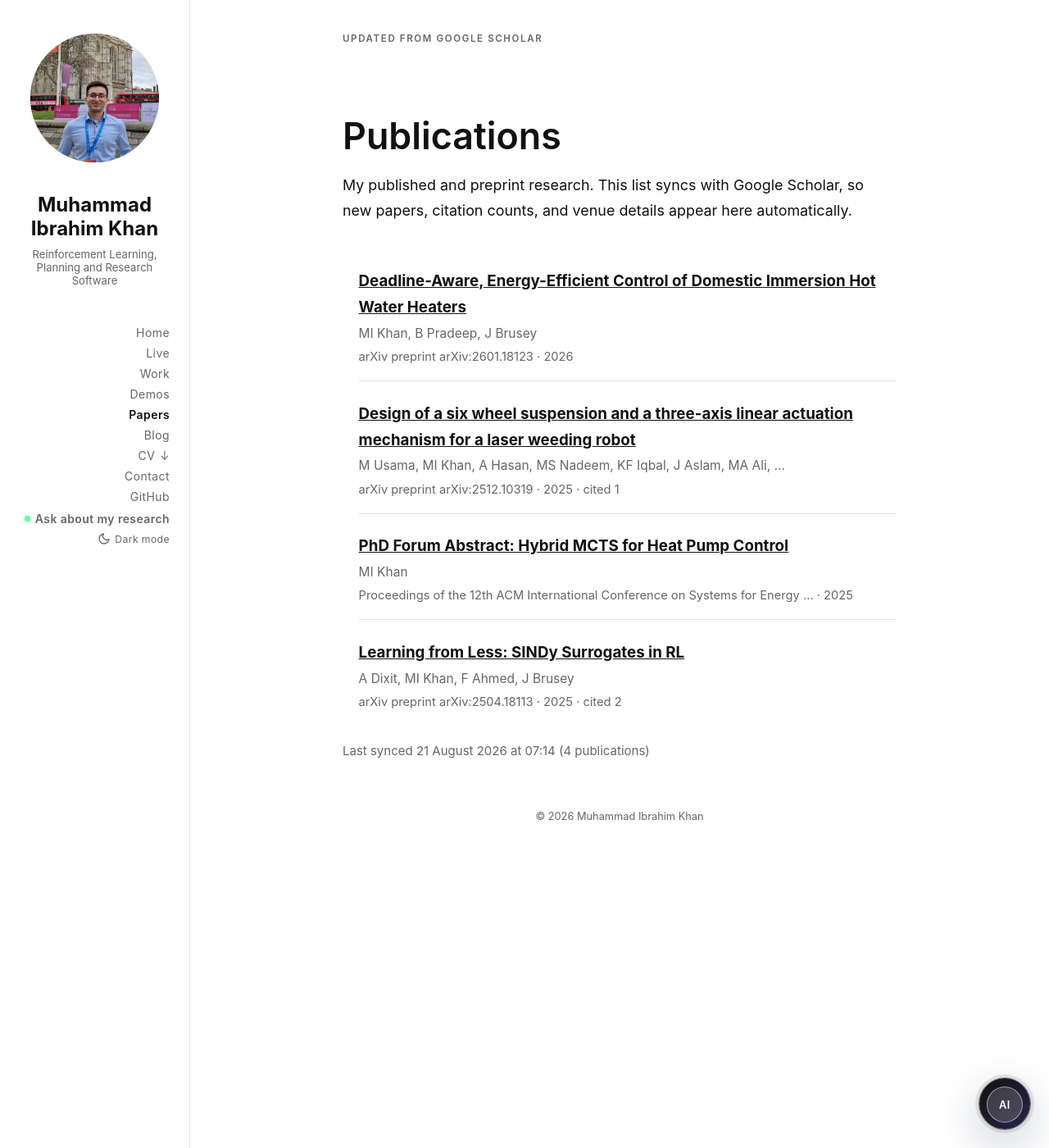
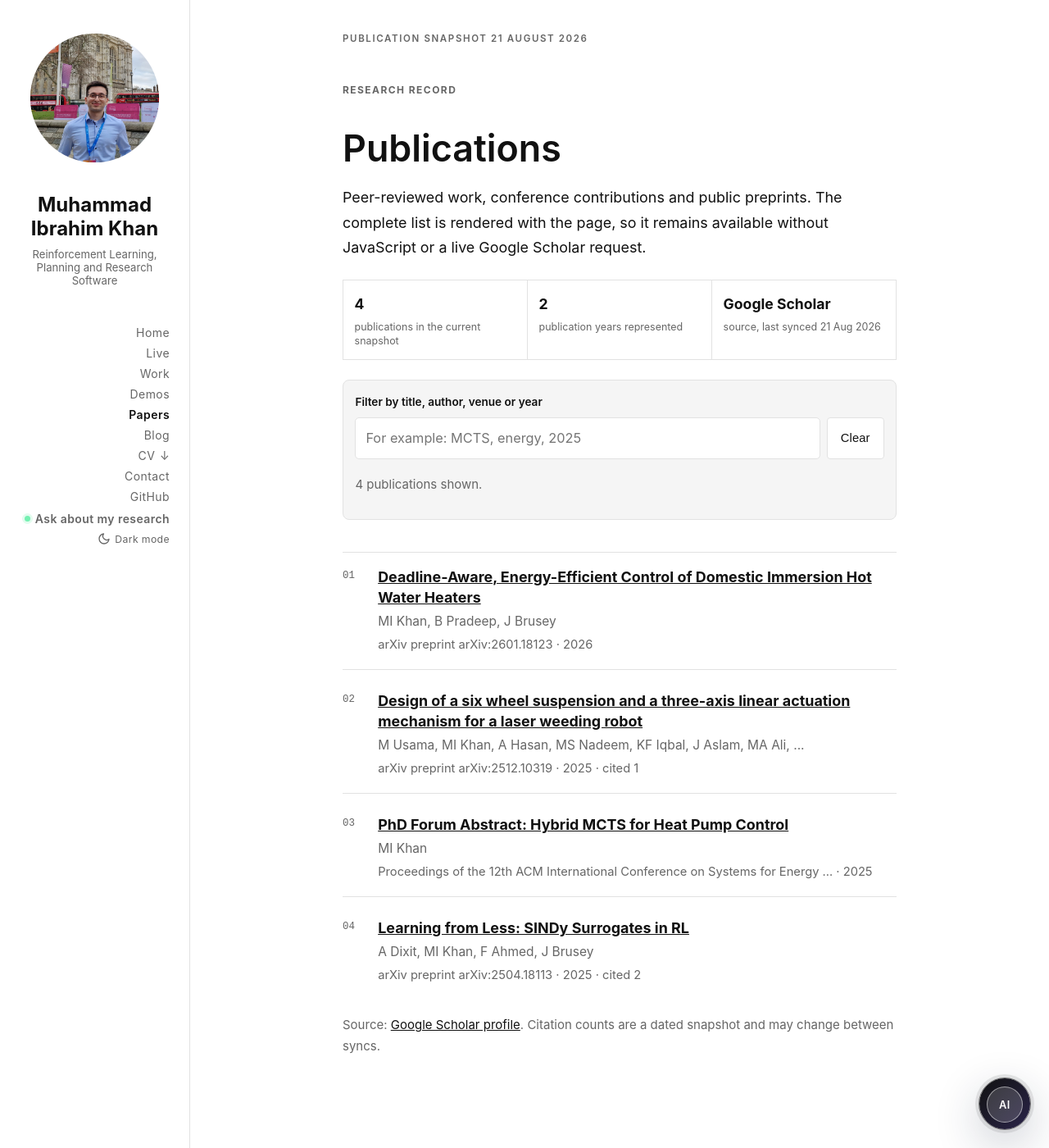
Before and after one commit to Ibrahimkhan4real/ibrahimkhan4real.github.io, a Jekyll site: the page built from papers.html, in a window 1280 px wide and 1400 px high. Shown: the whole window at 82% size. Built offline with Jekyll 4.4.1, drawn with Linux system fonts in a browser that asks for light colours; some of the changed text lies outside the part shown.

Commit message:
feat: render publications server-side

```diff
--- a/_config.yml
+++ b/_config.yml
@@ -15,6 +15,7 @@
   - artifacts/
   - package.json
   - package-lock.json
+  - requirements-content.txt
   - playwright.config.js
   - Dockerfile.jekyll
   - Makefile
--- a/assets/css/site.css
+++ b/assets/css/site.css
@@ -1623,3 +1623,122 @@
     flex-direction: column;
   }
 }
+.publication-summary {
+  display: grid;
+  grid-template-columns: repeat(3, minmax(0, 1fr));
+  margin: 1.5rem 0;
+  border-top: 1px solid var(--border);
+  border-left: 1px solid var(--border);
+}
+
+.publication-summary > div {
+  display: flex;
+  min-width: 0;
+  padding: 0.85rem;
+  flex-direction: column;
+  border-right: 1px solid var(--border);
+  border-bottom: 1px solid var(--border);
+}
+
+.publication-summary strong {
+  font-size: 1.1rem;
+}
+
+.publication-summary span {
+  margin-top: 0.25rem;
+  color: var(--text-muted);
+  font-size: 0.78rem;
+  line-height: 1.4;
+}
+
+.publications-tools {
+  margin: 1.2rem 0 0;
+  padding: 0.9rem;
+  border: 1px solid var(--border);
+  border-radius: var(--card-radius);
+  background: var(--accent-soft);
+}
+
+.publications-tools label {
+  display: block;
+  margin-bottom: 0.45rem;
+  font-size: 0.85rem;
+  font-weight: 600;
+}
+
+.publications-tools > div {
+  display: flex;
+  gap: 0.5rem;
+}
+
+#publication-filter {
+  min-width: 0;
+  flex: 1;
+  padding: 0.65rem 0.75rem;
+  border: 1px solid var(--border);
+  border-radius: 5px;
+  background: var(--panel);
+  color: var(--text);
+  font: inherit;
+}
+
+#publication-filter:focus-visible {
+  outline: 2px solid var(--accent);
+  outline-offset: 2px;
+}
+
+.publication-list {
+  border-top: 1px solid var(--border);
+}
+
+#papers-list.publication-list li {
+  padding: 1.1rem 0;
+}
+
+.publication-heading {
+  display: grid;
+  grid-template-columns: 2.2rem minmax(0, 1fr);
+  gap: 0.5rem;
+  align-items: start;
+}
+
+.publication-heading h2 {
+  margin: 0;
+  font-size: 1.12rem;
+  line-height: 1.4;
+}
+
+.publication-number {
+  color: var(--text-muted);
+  font-family: var(--font-mono);
+  font-size: 0.78rem;
+  line-height: 1.9;
+}
+
+#papers-list .paper-authors,
+#papers-list .paper-meta {
+  margin-left: 2.7rem;
+}
+
+#publication-empty {
+  color: var(--text-muted);
+}
+
+@media screen and (max-width: 640px) {
+  .publication-summary {
+    grid-template-columns: 1fr;
+  }
+
+  .publications-tools > div {
+    flex-direction: column;
+  }
+
+  .publication-heading {
+    grid-template-columns: 1.7rem minmax(0, 1fr);
+  }
+
+  #papers-list .paper-authors,
+  #papers-list .paper-meta {
+    margin-left: 2.2rem;
+  }
+}
--- a/assets/js/papers.js
+++ b/assets/js/papers.js
@@ -1,134 +1,44 @@
-const PAPERS_PATH = 'site_data/papers.json';
-const papersListNode = document.getElementById('papers-list');
-const metaNode = document.getElementById('papers-meta');
-const errorNode = document.getElementById('papers-error');
+(() => {
+  const tools = document.querySelector('.publications-tools');
+  const input = document.getElementById('publication-filter');
+  const clearButton = document.getElementById('publication-filter-clear');
+  const status = document.getElementById('publication-filter-status');
+  const emptyState = document.getElementById('publication-empty');
+  const publications = [...document.querySelectorAll('[data-publication]')];
 
-if (!papersListNode) {
-  throw new Error('Missing #papers-list container');
-}
-
-const formatYear = (value) => {
-  const parsed = Number.parseInt(value, 10);
-  return Number.isNaN(parsed) ? null : parsed;
-};
-
-const normalizePapers = (payload) => {
-  if (payload && Array.isArray(payload.publications)) {
-    return payload.publications;
-  }
-  if (payload && Array.isArray(payload.papers)) {
-    return payload.papers;
-  }
-  return [];
-};
-
-const citationText = (paper) => {
-  if (typeof paper.cited_by === 'number') {
-    return ` · cited ${paper.cited_by}`;
-  }
-  if (typeof paper.citations === 'string' && paper.citations.trim()) {
-    return ` · cited ${paper.citations.trim()}`;
-  }
-  return '';
-};
-
-const renderPaper = (paper) => {
-  const item = document.createElement('li');
-
-  const title = document.createElement('h3');
-  if (paper.link) {
-    const link = document.createElement('a');
-    link.href = paper.link;
-    link.textContent = paper.title || 'Untitled';
-    link.target = '_blank';
-    link.rel = 'noopener noreferrer';
-    title.appendChild(link);
-  } else {
-    title.textContent = paper.title || 'Untitled';
-  }
-  item.appendChild(title);
-
-  if (paper.authors) {
-    const authors = document.createElement('p');
-    authors.className = 'paper-authors';
-    authors.textContent = paper.authors;
-    item.appendChild(authors);
+  if (!tools || !input || !clearButton || !status || !emptyState || !publications.length) {
+    return;
   }
 
-  const meta = document.createElement('p');
-  meta.className = 'paper-meta';
-  const venue = paper.venue ? paper.venue : 'Unpublished';
-  const year = formatYear(paper.year);
-  meta.textContent = `${venue}${year ? ` · ${year}` : ''}${citationText(paper)}`;
-  item.appendChild(meta);
+  tools.hidden = false;
 
-  return item;
-};
+  const normalize = (value) => value.trim().toLocaleLowerCase('en-GB');
 
-const sortPapers = (papers = []) => {
-  return [...papers].sort((a, b) => (formatYear(b.year) || 0) - (formatYear(a.year) || 0));
-};
+  const update = () => {
+    const query = normalize(input.value);
+    let visibleCount = 0;
 
-const formatTimestamp = (value) => {
-  if (!value) return null;
-  const date = new Date(value);
-  if (Number.isNaN(date.getTime())) return null;
-  return date.toLocaleString('en-GB', {
-    day: 'numeric',
-    month: 'long',
-    year: 'numeric',
-    hour: '2-digit',
-    minute: '2-digit',
+    publications.forEach((publication) => {
+      const searchable = publication.dataset.search || '';
+      const matches = !query || searchable.includes(query);
+      publication.hidden = !matches;
+      if (matches) visibleCount += 1;
+    });
+
+    const noun = visibleCount === 1 ? 'publication' : 'publications';
+    status.textContent = query
+      ? `${visibleCount} ${noun} match “${input.value.trim()}”.`
+      : `${visibleCount} ${noun} shown.`;
+    emptyState.hidden = visibleCount !== 0;
+    clearButton.disabled = !query;
+  };
+
+  input.addEventListener('input', update);
+  clearButton.addEventListener('click', () => {
+    input.value = '';
+    update();
+    input.focus();
   });
-};
 
-const updateMeta = (payload) => {
-  if (!metaNode) return;
-  const formatted = formatTimestamp(payload.generated_at || payload.last_updated);
-  const publicationsCount = Array.isArray(payload.publications)
-    ? payload.publications.length
-    : Array.isArray(payload.papers)
-      ? payload.papers.length
-      : 0;
-  const count = typeof payload.count === 'number' ? payload.count : publicationsCount;
-  if (formatted) {
-    metaNode.textContent = `Last synced ${formatted} (${count} publications)`;
-  } else {
-    metaNode.textContent = 'Synced recently from Google Scholar.';
-  }
-};
-
-const showError = (message) => {
-  if (errorNode) {
-    errorNode.hidden = false;
-    errorNode.textContent = message;
-  }
-};
-
-fetch(`${PAPERS_PATH}?cachebust=${Date.now()}`)
-  .then((response) => {
-    if (!response.ok) {
-      throw new Error(`Failed to load papers (${response.status})`);
-    }
-    return response.json();
-  })
-  .then((payload) => {
-    const papers = normalizePapers(payload);
-    if (!papers.length) {
-      throw new Error('No publications returned from data source');
-    }
-    const fragment = document.createDocumentFragment();
-    sortPapers(papers).forEach((paper) => {
-      fragment.appendChild(renderPaper(paper));
-    });
-    papersListNode.innerHTML = '';
-    papersListNode.appendChild(fragment);
-    updateMeta(payload);
-  })
-  .catch((error) => {
-    console.error(error);
-    showError('Papers will appear here once the Google Scholar sync completes.');
-    if (metaNode) {
-      metaNode.textContent = 'Sync pending…';
-    }
-  });
+  update();
+})();
--- a/papers.html
+++ b/papers.html
@@ -1,33 +1,110 @@
 ---
 layout: default
 title: "Publications — Muhammad Ibrahim Khan"
+description: "Server-rendered publications and preprints by Muhammad Ibrahim Khan, synced from his public Google Scholar profile."
 ---
 
+{% assign papers = site.data.papers %}
+{% assign publications = papers.publications %}
+
 <header>
-  <p>Updated from Google Scholar</p>
+  <p>
+    Publication snapshot
+    {% if papers.generated_at %}
+    <time datetime="{{ papers.generated_at }}">{{ papers.generated_at | date: "%d %B %Y" }}</time>
+    {% endif %}
+  </p>
 </header>
 
 <article>
   <div id="article_title">
+    <p class="eyebrow">Research record</p>
     <h1>Publications</h1>
   </div>
+
   <div id="article_text">
-    <p class="lead">My published and preprint research. This list syncs with Google Scholar, so new papers, citation counts, and venue details appear here automatically.</p>
+    <p class="lead">
+      Peer-reviewed work, conference contributions and public preprints. The
+      complete list is rendered with the page, so it remains available without
+      JavaScript or a live Google Scholar request.
+    </p>
 
-    <ul id="papers-list"></ul>
-    <p id="papers-meta" class="papers-meta">Loading publications from Google Scholar&hellip;</p>
-    <p id="papers-error" class="papers-error" hidden></p>
+    {% if publications and publications.size > 0 %}
+    <div class="publication-summary">
+      <div>
+        <strong>{{ publications.size }}</strong>
+        <span>publications in the current snapshot</span>
+      </div>
+      <div>
+        <strong>{{ publications | map: "year" | uniq | size }}</strong>
+        <span>publication years represented</span>
+      </div>
+      <div>
+        <strong>{{ papers.source | default: "Public profile" }}</strong>
+        <span>source, last synced {{ papers.generated_at | date: "%d %b %Y" }}</span>
+      </div>
+    </div>
+
+    <div class="publications-tools" hidden>
+      <label for="publication-filter">Filter by title, author, venue or year</label>
+      <div>
+        <input
+          id="publication-filter"
+          type="search"
+          autocomplete="off"
+          placeholder="For example: MCTS, energy, 2025">
+        <button id="publication-filter-clear" class="button_accent" type="button">Clear</button>
+      </div>
+      <p id="publication-filter-status" class="papers-meta" aria-live="polite"></p>
+    </div>
+
+    <ol id="papers-list" class="publication-list">
+      {% for paper in publications %}
+      {% capture searchable %}{{ paper.title }} {{ paper.authors }} {{ paper.venue }} {{ paper.year }}{% endcapture %}
+      <li data-publication data-search="{{ searchable | strip_html | downcase | escape }}">
+        <div class="publication-heading">
+          <span class="publication-number" aria-hidden="true">{{ forloop.index | prepend: "0" | slice: -2, 2 }}</span>
+          <h2>
+            {% if paper.link %}
+            <a href="{{ paper.link }}" target="_blank" rel="noopener noreferrer">{{ paper.title }}</a>
+            {% else %}
+            {{ paper.title }}
+            {% endif %}
+          </h2>
+        </div>
+        {% if paper.authors %}<p class="paper-authors">{{ paper.authors }}</p>{% endif %}
+        <p class="paper-meta">
+          {% if paper.venue %}{{ paper.venue }}{% else %}Venue not listed{% endif %}
+          {% if paper.year %}<span> · {{ paper.year }}</span>{% endif %}
+          {% if paper.citations %}<span> · cited {{ paper.citations }}</span>{% endif %}
+        </p>
+      </li>
+      {% endfor %}
+    </ol>
+
+    <p id="publication-empty" class="papers-error" hidden>No publications match that filter.</p>
+    {% else %}
+    <div class="public-boundary">
+      <h2>Publication snapshot unavailable</h2>
+      <p>
+        The checked-in publication data is temporarily unavailable. The public
+        Google Scholar profile remains the stable fallback.
+      </p>
+    </div>
+    {% endif %}
+
+    <p class="papers-meta">
+      Source:
+      <a href="{{ site.data.profile.links.scholar }}" target="_blank" rel="noopener noreferrer">Google Scholar profile</a>.
+      Citation counts are a dated snapshot and may change between syncs.
+    </p>
   </div>
 </article>
 
-<div id="ending_message">
-  <p>&copy; <span id="current-year"></span> Muhammad Ibrahim Khan</p>
-</div>
+<footer>
+  <p>&copy; {{ site.time | date: "%Y" }} {{ site.data.profile.identity.full_name }}</p>
+</footer>
 
-<script>
-  document.addEventListener("DOMContentLoaded", () => {
-    const yearEl = document.getElementById("current-year");
-    if (yearEl) yearEl.textContent = new Date().getFullYear();
-  });
-</script>
-<script src="{{ "/assets/js/papers.js?v=20240515" | relative_url }}" defer></script>
+{% if publications and publications.size > 0 %}
+<script src="{{ "/assets/js/papers.js?v=20260826_server" | relative_url }}" defer></script>
+{% endif %}
--- a/scripts/build_rag_index.py
+++ b/scripts/build_rag_index.py
@@ -221,8 +221,8 @@
             ),
         })
 
-    # --- Papers from site_data/papers.json ---
-    papers_json = read_file("site_data/papers.json")
+    # --- Papers from _data/papers.json ---
+    papers_json = read_file("_data/papers.json")
     if papers_json:
         data = json.loads(papers_json)
         pubs = data.get("publications", data.get("papers", []))
@@ -246,7 +246,7 @@
 
             chunks.append({
                 "id": f"paper-{i}",
-                "source": "site_data/papers.json",
+                "source": "_data/papers.json",
                 "title": title,
                 "text": text,
                 "kind": "paper",
--- a/scripts/update_papers.py
+++ b/scripts/update_papers.py
@@ -155,7 +155,7 @@
     parser.add_argument("--scholar-id", required=True, help="Google Scholar user identifier (e.g. bh9os08AAAAJ)")
     parser.add_argument(
         "--output",
-        default=pathlib.Path(__file__).resolve().parent.parent / "site_data" / "papers.json",
+        default=pathlib.Path(__file__).resolve().parent.parent / "_data" / "papers.json",
         type=pathlib.Path,
         help="Destination for the generated JSON file.",
     )
```
Also changed, not shown: tests/smoke/papers.spec.js (added, +43 -0 lines), README.md, _data/papers.json (renamed from site_data/papers.json).
